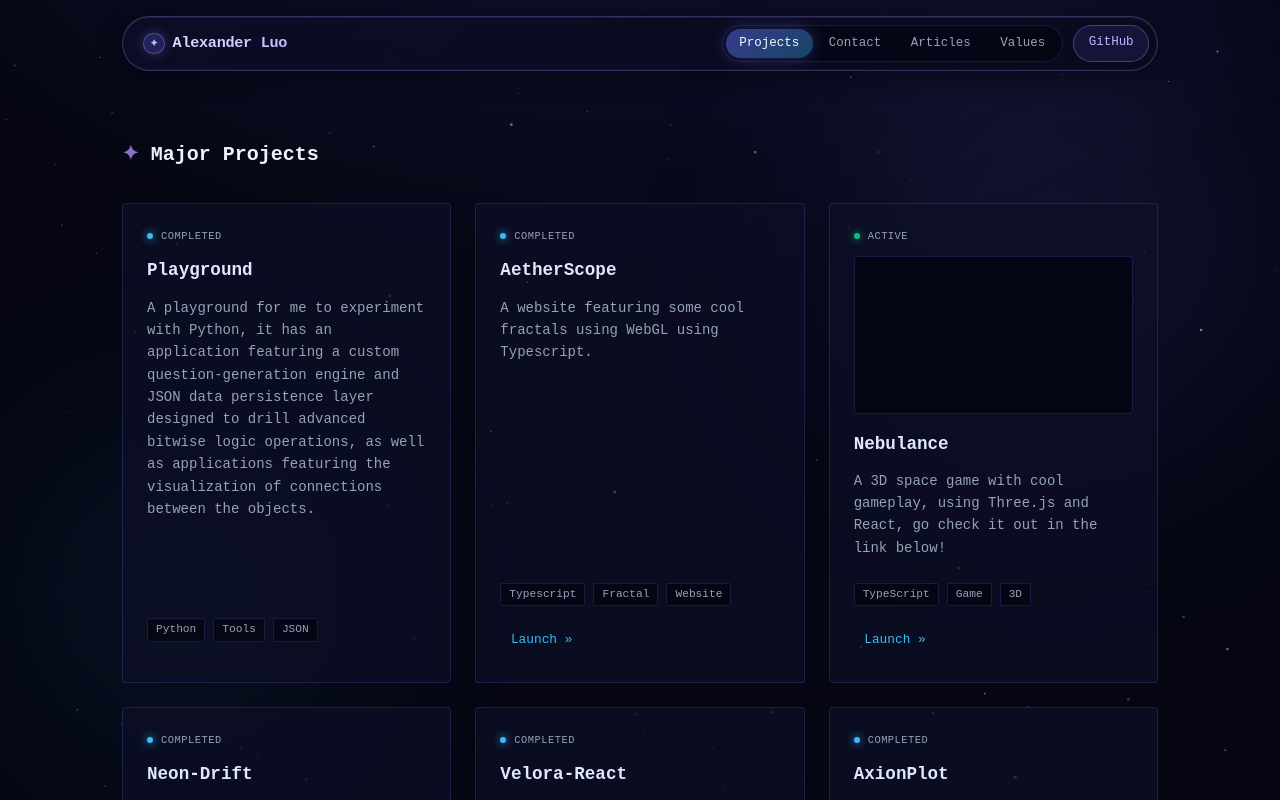
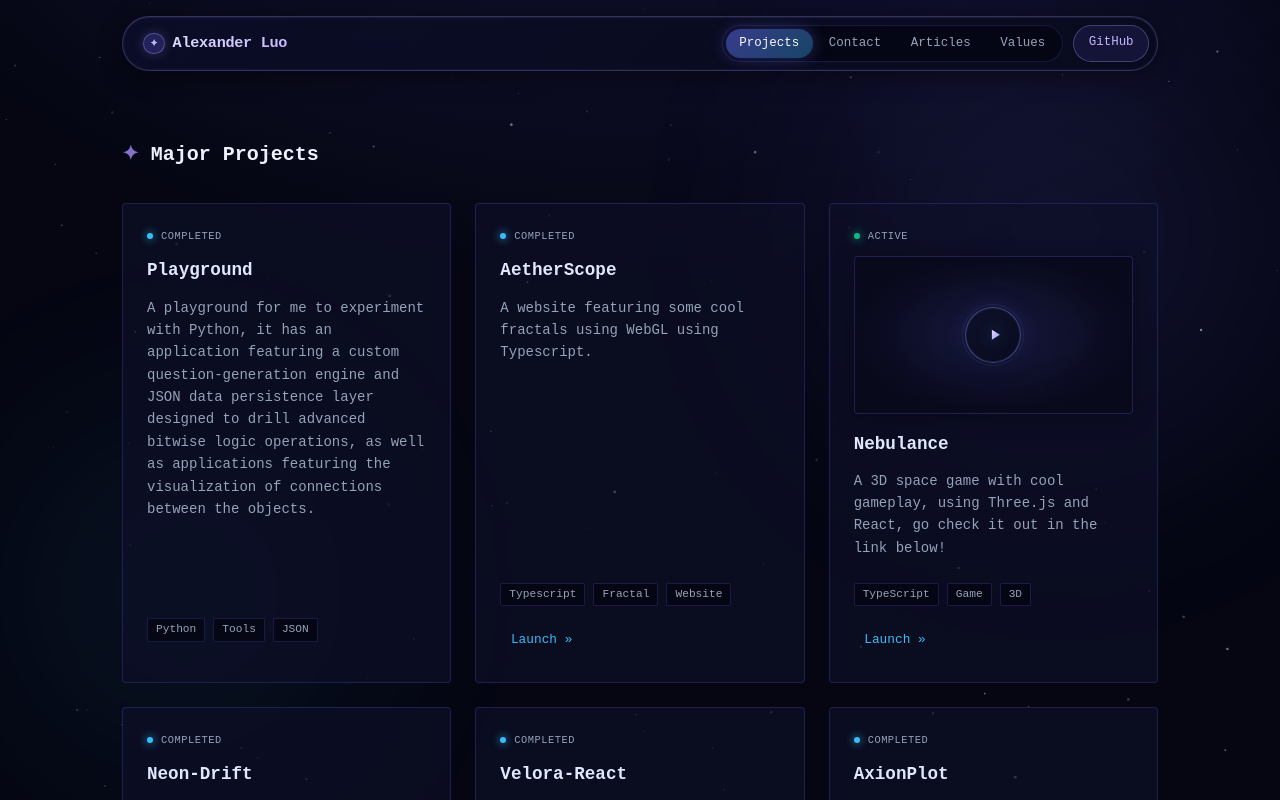
Before and after one commit to aluoty/website, a React (Vite) app: page / in a window 1280 px wide. Both pictures are taken after a click on the button "Projects". Shown: the top 800 px of the page. Built offline with nearby package versions, Linux system fonts and the light colour scheme.

Commit message:
button update

```diff
--- a/src/App.css
+++ b/src/App.css
@@ -574,28 +574,142 @@ html {
   margin-bottom: 1.5rem;
 }
 
-.project-card__media {
+/* Custom project video player (Nebulance preview) */
+.project-video {
+  position: relative;
   width: 100%;
   aspect-ratio: 16 / 9;
   margin-bottom: 1rem;
   border-radius: 4px;
   overflow: hidden;
+  flex-shrink: 0;
   border: 1px solid var(--border-color);
-  background: rgba(5, 6, 18, 0.9);
-  flex-shrink: 0;
+  background: rgba(14, 16, 40, 0.65);
+  box-shadow: 0 4px 20px rgba(0, 0, 0, 0.35);
 }
 
-.project-card__video {
+.project-video__canvas {
   width: 100%;
   height: 100%;
   display: block;
   object-fit: cover;
+  cursor: pointer;
   opacity: 0;
   transition: opacity 0.45s ease;
+  background: var(--bg-primary);
 }
 
-.project-card__video.is-loaded {
+.project-video--loaded .project-video__canvas {
   opacity: 1;
+}
+
+.project-video__overlay {
+  position: absolute;
+  inset: 0;
+  z-index: 2;
+  display: flex;
+  align-items: center;
+  justify-content: center;
+  margin: 0;
+  padding: 0;
+  border: none;
+  cursor: pointer;
+  opacity: 1;
+  background: radial-gradient(
+    ellipse at center,
+    rgba(99, 102, 241, 0.12) 0%,
+    rgba(5, 6, 18, 0.55) 70%
+  );
+  transition: opacity 0.35s ease;
+}
+
+.project-video__overlay--hidden {
+  opacity: 0;
+  pointer-events: none;
+}
+
+.project-video__play-ring {
+  position: relative;
+  display: flex;
+  align-items: center;
+  justify-content: center;
+  width: clamp(2.75rem, 11vw, 3.5rem);
+  height: clamp(2.75rem, 11vw, 3.5rem);
+  border-radius: 50%;
+  background: linear-gradient(
+    145deg,
+    rgba(14, 16, 40, 0.92) 0%,
+    rgba(8, 10, 28, 0.88) 100%
+  );
+  border: 1px solid rgba(167, 139, 250, 0.4);
+  backdrop-filter: blur(12px);
+  -webkit-backdrop-filter: blur(12px);
+  box-shadow:
+    0 0 0 1px rgba(56, 189, 248, 0.08) inset,
+    0 4px 20px rgba(0, 0, 0, 0.4),
+    0 0 24px rgba(99, 102, 241, 0.2);
+  transition:
+    transform 0.2s ease,
+    border-color 0.2s ease,
+    box-shadow 0.2s ease;
+}
+
+.project-video__play-glow {
+  position: absolute;
+  inset: -4px;
+  border-radius: 50%;
+  border: 1px solid rgba(56, 189, 248, 0.15);
+  opacity: 0.7;
+  pointer-events: none;
+}
+
+.project-video__overlay:hover .project-video__play-ring,
+.project-video__overlay:focus-visible .project-video__play-ring {
+  transform: scale(1.05);
+  border-color: var(--accent);
+  box-shadow:
+    0 0 0 1px rgba(56, 189, 248, 0.15) inset,
+    0 6px 28px rgba(0, 0, 0, 0.45),
+    0 0 28px rgba(56, 189, 248, 0.35);
+}
+
+.project-video__overlay:hover .project-video__play-glow,
+.project-video__overlay:focus-visible .project-video__play-glow {
+  border-color: rgba(167, 139, 250, 0.45);
+  opacity: 1;
+}
+
+.project-video__overlay:focus-visible {
+  outline: none;
+}
+
+.project-video__overlay:focus-visible .project-video__play-ring {
+  outline: 2px solid var(--accent);
+  outline-offset: 3px;
+}
+
+.project-video__play-icon {
+  position: relative;
+  z-index: 1;
+  width: 1.1rem;
+  height: 1.1rem;
+  margin-left: 0.15rem;
+  filter: drop-shadow(0 0 8px rgba(56, 189, 248, 0.45));
+}
+
+@media (max-width: 768px) {
+  .project-video__play-icon {
+    width: 1rem;
+    height: 1rem;
+  }
+}
+
+@media (prefers-reduced-motion: reduce) {
+  .project-video__overlay,
+  .project-video__canvas,
+  .project-video__play-ring {
+    transition: none;
+  }
 }
 
 .card-header {
--- a/src/Portfolio.tsx
+++ b/src/Portfolio.tsx
@@ -2,6 +2,7 @@ import { useCallback, useEffect, useState } from 'react';
 import { Link, useLocation, useSearch } from 'wouter';
 import type { Project } from './App';
 import { Navbar } from './components/Navbar';
+import { ProjectVideoPlayer } from './components/ProjectVideoPlayer';
 import { OrbitMenu } from './OrbitMenu';
 import { getAllArticles } from './lib/articles';
 import type { SectionId } from './types/sections';
@@ -136,20 +137,7 @@ export function Portfolio({ projects }: PortfolioProps) {
                       </span>
                     </div>
                     {project.videoSrc && (
-                      <div className="project-card__media">
-                        <video
-                          className="project-card__video"
-                          src={project.videoSrc}
-                          autoPlay
-                          loop
-                          muted
-                          playsInline
-                          preload="metadata"
-                          onLoadedData={(event) => {
-                            event.currentTarget.classList.add('is-loaded');
-                          }}
-                        />
-                      </div>
+                      <ProjectVideoPlayer src={project.videoSrc} />
                     )}
                     <h3>{project.title}</h3>
                     <p>{project.description}</p>
--- /dev/null
+++ b/src/components/ProjectVideoPlayer.tsx
@@ -0,0 +1,75 @@
+import { useCallback, useId, useRef, useState } from 'react';
+
+interface ProjectVideoPlayerProps {
+  src: string;
+}
+
+export function ProjectVideoPlayer({ src }: ProjectVideoPlayerProps) {
+  const playGradientId = useId();
+  const videoRef = useRef<HTMLVideoElement>(null);
+  const [isPlaying, setIsPlaying] = useState(false);
+  const [isLoaded, setIsLoaded] = useState(false);
+
+  const togglePlay = useCallback(() => {
+    const video = videoRef.current;
+    if (!video) return;
+
+    if (video.paused) {
+      void video.play();
+    } else {
+      video.pause();
+    }
+  }, []);
+
+  const handlePlay = useCallback(() => setIsPlaying(true), []);
+  const handlePause = useCallback(() => setIsPlaying(false), []);
+  const handleEnded = useCallback(() => setIsPlaying(false), []);
+  const handleLoadedData = useCallback(() => setIsLoaded(true), []);
+
+  return (
+    <div
+      className={`project-video${isLoaded ? ' project-video--loaded' : ''}`}
+    >
+      <video
+        ref={videoRef}
+        className="project-video__canvas"
+        src={src}
+        preload="metadata"
+        playsInline
+        muted={false}
+        onLoadedData={handleLoadedData}
+        onPlay={handlePlay}
+        onPause={handlePause}
+        onEnded={handleEnded}
+        onClick={togglePlay}
+      />
+
+      <button
+        type="button"
+        className={`project-video__overlay${
+          isPlaying ? ' project-video__overlay--hidden' : ''
+        }`}
+        onClick={togglePlay}
+        aria-label={isPlaying ? 'Pause Nebulance preview' : 'Play Nebulance preview'}
+      >
+        <span className="project-video__play-ring">
+          <span className="project-video__play-glow" aria-hidden="true" />
+          <svg
+            className="project-video__play-icon"
+            viewBox="0 0 24 24"
+            aria-hidden="true"
+          >
+            <defs>
+              <linearGradient id={playGradientId} x1="0%" y1="0%" x2="100%" y2="100%">
+                <stop offset="0%" stopColor="#e0e7ff" />
+                <stop offset="50%" stopColor="#c4b5fd" />
+                <stop offset="100%" stopColor="#38bdf8" />
+              </linearGradient>
+            </defs>
+            <path d="M8 5.14v13.72L19 12 8 5.14z" fill={`url(#${playGradientId})`} />
+          </svg>
+        </span>
+      </button>
+    </div>
+  );
+}
```
